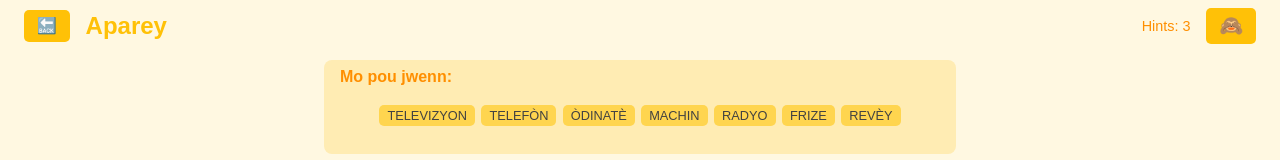
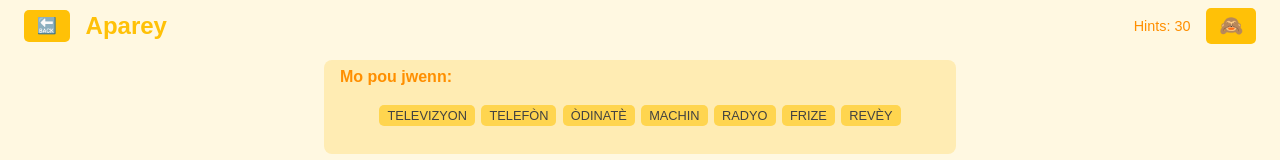
Before and after one commit to louvenslouis/mokwaze, a React (Create React App) app: page /mokwaze/game/Aparey in a window 1280 px wide. Shown: the top 160 px of the page. Built offline with nearby package versions, Linux system fonts and the light colour scheme.

Commit message:
unlimited hints

```diff
--- a/src/pages/GamePage.js
+++ b/src/pages/GamePage.js
@@ -52,7 +52,7 @@ const GamePage = () => {
       setFoundWords([]);
       setSelectedCells([]);
       setFoundWordCells([]);
-      setHintsRemaining(3);
+      setHintsRemaining(30);  //unlimited hints; FIX IT AFTER
       setHintedCell(null);
       setSelectionDirection(null); // Reset direction on category change
     }
```
